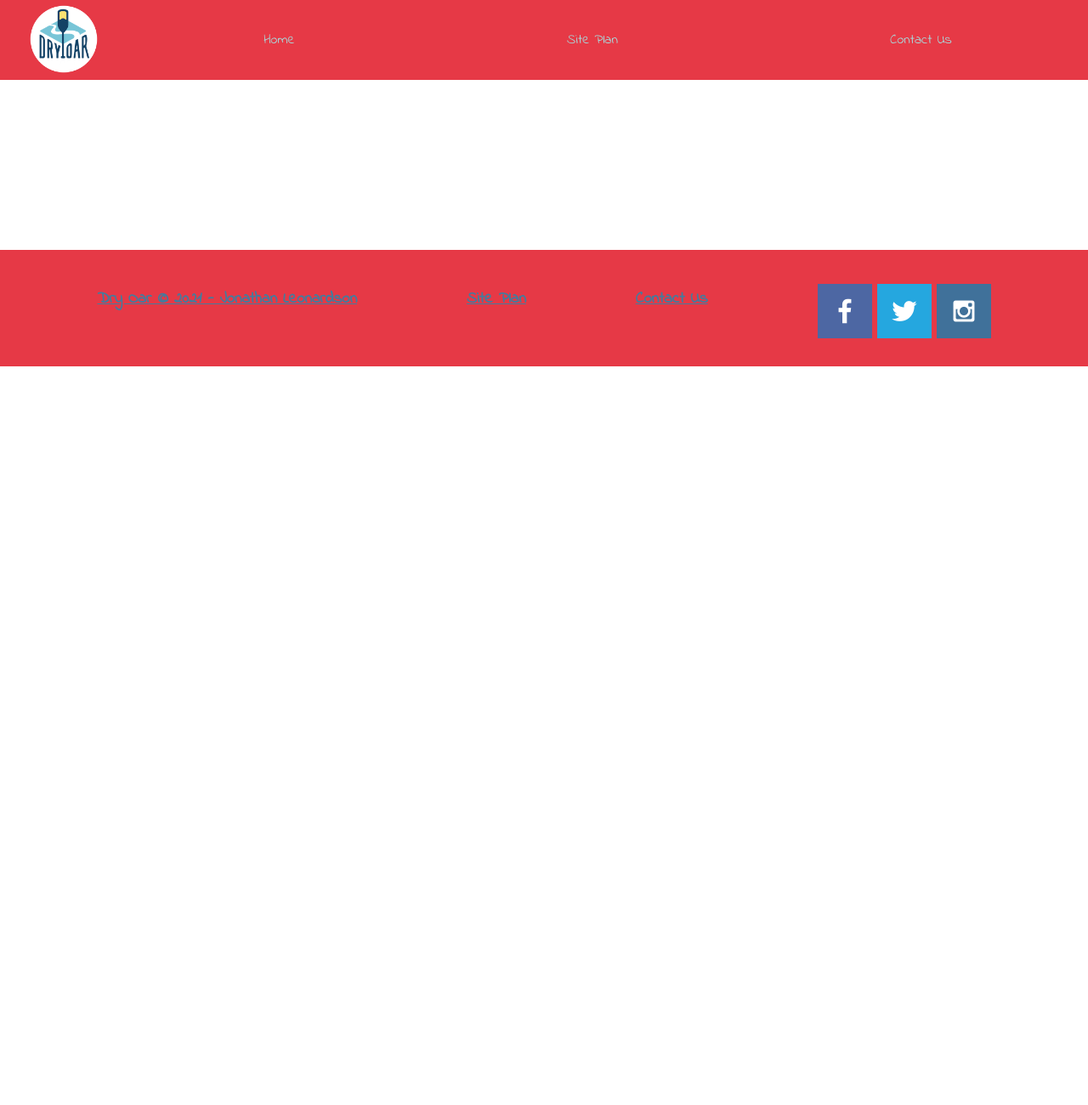
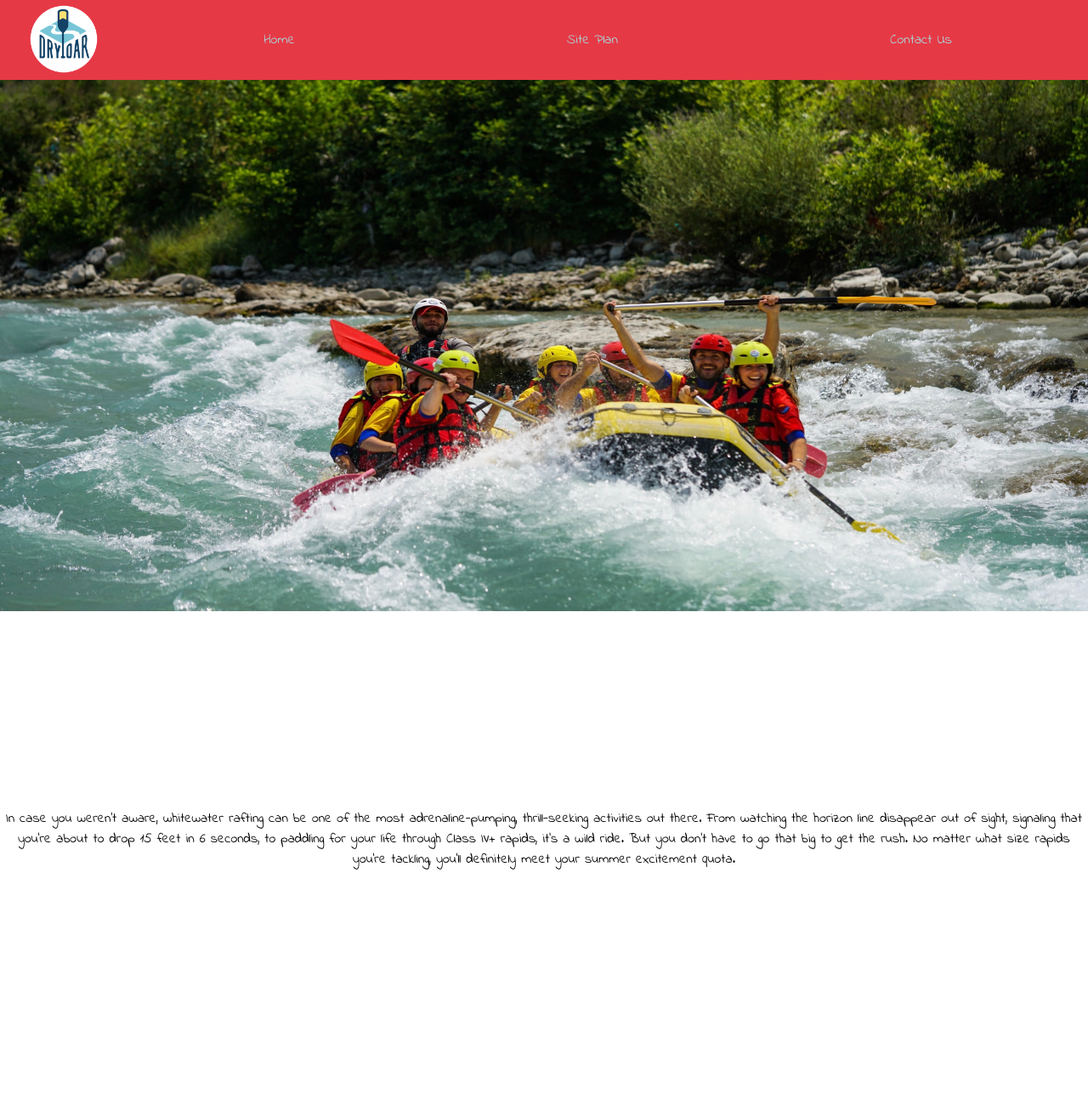
Before and after one commit to FlyEmris/FlyEmris.github.io, a plain HTML site: page wwr/rivers.html in a window 1280 px wide. Shown: the top 1300 px of the page at 85% size. Before the commit the page ends 800 px from the top, so only its background shows below. Drawn offline with Linux system fonts and the light colour scheme.

Commit message:
images and wireframes

```diff
--- a/wwr/rivers.html
+++ b/wwr/rivers.html
@@ -18,7 +18,23 @@
             <a href="contactus.html">Contact Us</a>
         </nav>
     </header>
-
+<div id="opening">
+    <div id="opening-box">
+        <img id="opening-image" src="images/river-raft.jpg" alt="raft on a river">
+    </div>
+</div>
+<main class="river-grid">
+    <section class="">
+        <img class="" src="" alt="">
+    </section>
+    <section class="river-text">
+        <p>
+            In case you weren’t aware, whitewater rafting can be one of the most adrenaline-pumping, thrill-seeking activities out there. From watching the horizon line disappear out of sight, signaling that you’re about to drop 15 feet in 6 seconds, to paddling for your life through Class IV+ rapids, it’s a wild ride. But you don’t have to go that big to get the rush. No matter what size rapids you’re tackling, you’ll definitely meet your summer excitement quota.
+        </p>
+    </section>
+    <section class="">
+        <img class="" src="" alt="">
+    </section>
 <footer>
     <h3>Dry Oar &copy; 2021 - Jonathan Leonardson</h3>
     <h3><a href="site-plan-rafting.html">Site Plan</a></h3>
--- a/wwr/styles/style.css
+++ b/wwr/styles/style.css
@@ -210,3 +210,23 @@ main.home-grid {
         margin-top: 25px;
     }
 }
+#opening {
+    display: grid;
+    grid-template-columns: 1fr 3fr 1fr;
+    margin-top: -100px;
+}
+#opening-box {
+    grid-column: 1/4;
+    grid-row: 1/3;
+    z-index: -1;
+}
+#opening-image {
+    width: 100%;
+    height: 725px;
+}
+
+.river-text p {
+    margin: 200px 0;
+    grid-column: 5/7;
+    grid-row: 2/3;
+}
```
Also changed, not shown: wwr/Personal Site Plan/site-plan.html (+14 -14 lines), wwr/images/psite-wireframe1.png (added), wwr/images/psite-wireframe2.png (added), wwr/images/psite-wireframe3.png (added), wwr/images/river-raft.jfif (added), wwr/images/river-raft.jpg (added), 1 other file.
